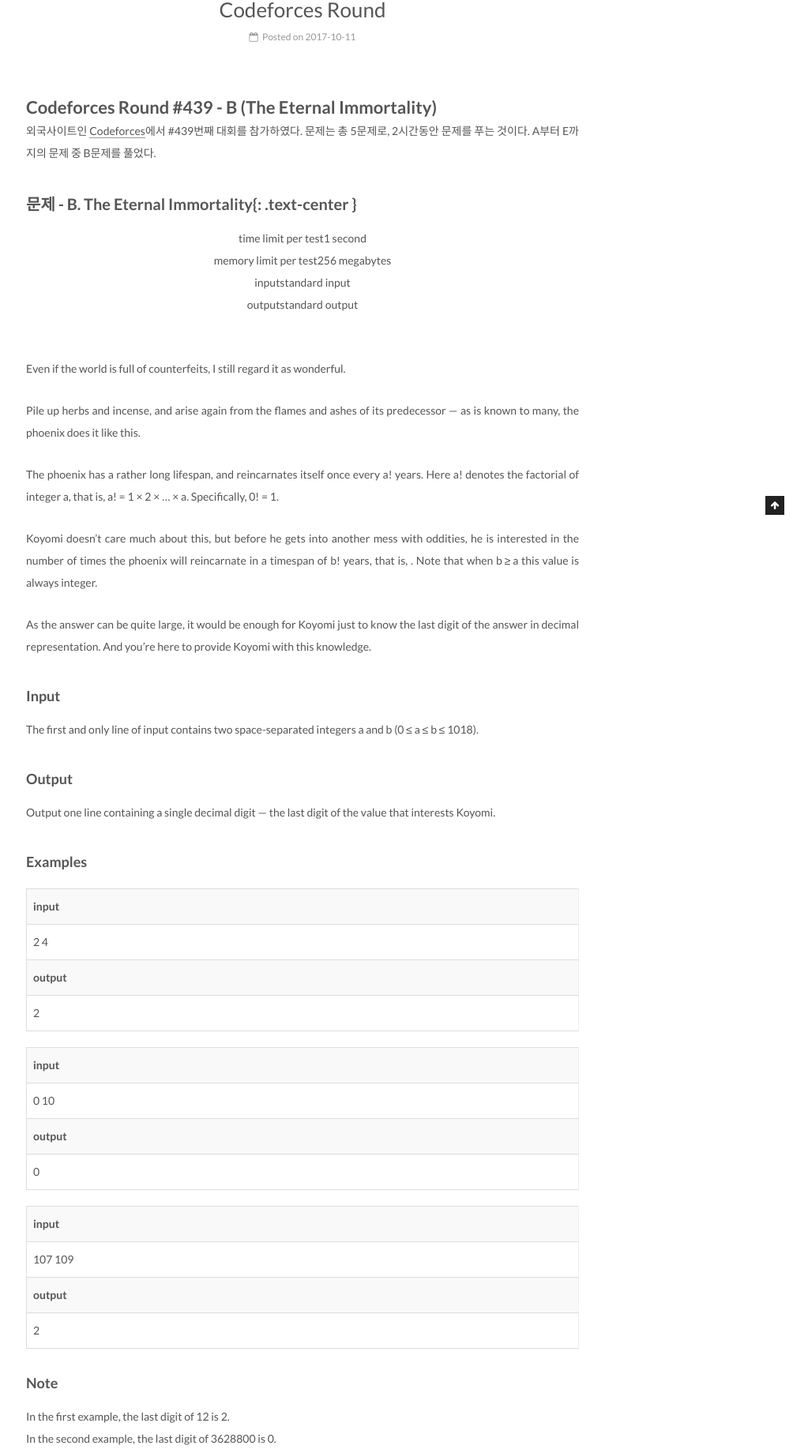
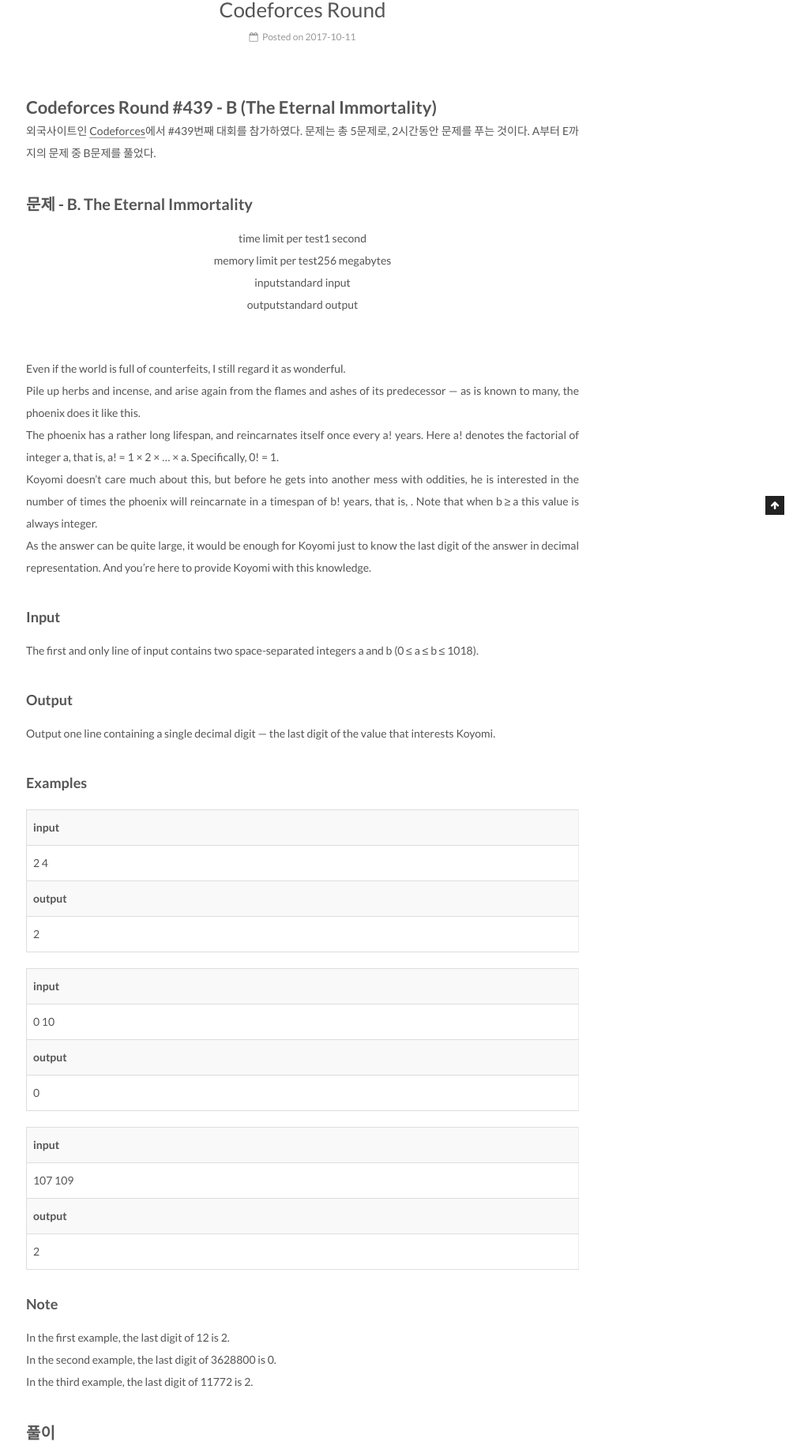
Before and after one commit to groovypark/groovypark.github.io, a Jekyll site: the page built from _posts/2017-10-11-Codeforces Round #439 - B.md, in a window 1280 px wide, cut to the strip 348-2188 px from the top of the page. Shown: the whole strip at 79% size, without its empty margins (257-1280 px from the left). Built offline with Jekyll 4.4.1, drawn with Linux system fonts in a browser that asks for light colours; some of the changed lines change nothing that is shown.

Commit message:
마크다운 문법 수정

```diff
--- a/_posts/2017-10-11-Codeforces Round #439 - B.md
+++ b/_posts/2017-10-11-Codeforces Round #439 - B.md
@@ -11,7 +11,7 @@
 문제는 총 5문제로,  2시간동안 문제를 푸는 것이다. A부터 E까지의 문제 중 B문제를 풀었다.
 
 
-## 문제 - B. The Eternal Immortality{: .text-center }
+## 문제 - B. The Eternal Immortality
 
 <center>
 time limit per test1 second<br/>
@@ -21,13 +21,9 @@
 </center><br/>
 
 Even if the world is full of counterfeits, I still regard it as wonderful.<br/>
-
 Pile up herbs and incense, and arise again from the flames and ashes of its predecessor — as is known to many, the phoenix does it like this.<br/>
-
 The phoenix has a rather long lifespan, and reincarnates itself once every a! years. Here a! denotes the factorial of integer a, that is, a! = 1 × 2 × ... × a. Specifically, 0! = 1.<br/>
-
 Koyomi doesn't care much about this, but before he gets into another mess with oddities, he is interested in the number of times the phoenix will reincarnate in a timespan of b! years, that is, . Note that when b ≥ a this value is always integer.<br/>
-
 As the answer can be quite large, it would be enough for Koyomi just to know the last digit of the answer in decimal representation. And you're here to provide Koyomi with this knowledge.<br/>
 
 ### Input
```
